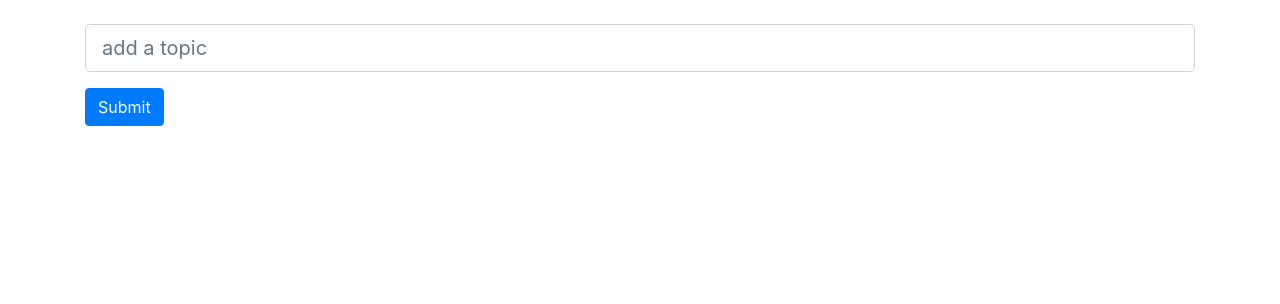
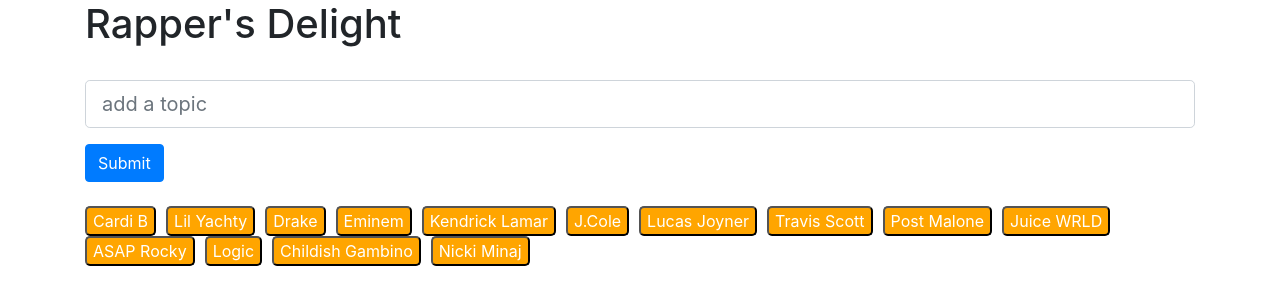
Before and after one commit to Baritonedad89/GifTastic, a plain HTML site: page index.html in a window 1280 px wide. Drawn offline with nearby package versions, Linux system fonts and the light colour scheme.

Commit message:
just working on styling now

```diff
--- a/assets/css/style.css
+++ b/assets/css/style.css
@@ -7,10 +7,15 @@
   height: auto;
 }
 
-.gif-section {
-margin: 10
+
+#gif-section {
+  display:grid;
+  max-height: 100px;
+  grid-template-columns: 1fr 1fr 1fr 1fr;
+  grid-template-rows: 1fr 1fr 1fr;
+  grid-gap: 25px;
 }
 
-#format-img {
-margin: 30px;
+.full {
+  width: 100%;
 }
--- a/assets/javascript/script.js
+++ b/assets/javascript/script.js
@@ -1,4 +1,4 @@
-var topics = [];
+var topics = ["Cardi B", "Lil Yachty","Drake", "Eminem", "Kendrick Lamar", "J.Cole", "Lucas Joyner", "Travis Scott", "Post Malone", "Juice WRLD", "ASAP Rocky", "Logic", "Childish Gambino", "Nicki Minaj"];
 
 $(document).ready(function() {
 
@@ -20,23 +20,22 @@ $(document.body).on("click", ".postButtons", function() {
     var results = res.data
     console.log(results)
     $("#gif-section").empty();
+
+
     for (var i = 0; i < results.length; i++) {
 
       var newDiv = $("<div>");
       // results[i].rating;
       var p = $("<p>").text(`Rating:${results[i].rating}`);
 // initial src attribute to the still image
-      var newImg = $("<img>").attr("src",results[i].images.fixed_height_still.url);
+      var newImg = $("<img class='full'>").attr("src",results[i].images.fixed_height_still.url);
 
           newImg.attr("data-still", results[i].images.fixed_height_still.url);
           // data state of 'still' to use as a reference of the state
           newImg.attr("data-animate", results[i].images.fixed_height.url);
 // data state of 'still' to use as a reference of the state
           newImg.attr("data-state", "still");
-          newImg.attr({
-                      "class": "float-left",
-                      id: "format-img",
-                });
+
 
       p.attr("id", "format-img")
       newDiv.append(p);
@@ -111,6 +110,5 @@ if (state === "still") {
 });
 
 
-// document.ready closting bracket
+// document.ready closing bracket
 })
-// displayGifs();
--- a/index.html
+++ b/index.html
@@ -11,6 +11,11 @@
 
 <body>
   <div class="container">
+    <div class="row">
+      <div class="col-lg">
+        <h1>Rapper's Delight</h1>
+      </div>
+    </div>
   <div class="row">
     <div class="col-lg">
       <input class="form-control form-control-lg mt-4" type="text" placeholder="add a topic" id="topic-input">
@@ -18,10 +23,10 @@
     </div>
   </div>
   <div class="row">
-    <div class="col-lg" id ="buttonsDiv" class="postButtons"></div>
+    <div class="col-lg mt-3" id ="buttonsDiv" class="postButtons"></div>
   </div>
   <div class="row">
-    <div class="col-lg" id="gif-section"></div>
+    <div class="col-lg mt-5" id="gif-section"></div>
   </div>
 
 
```
